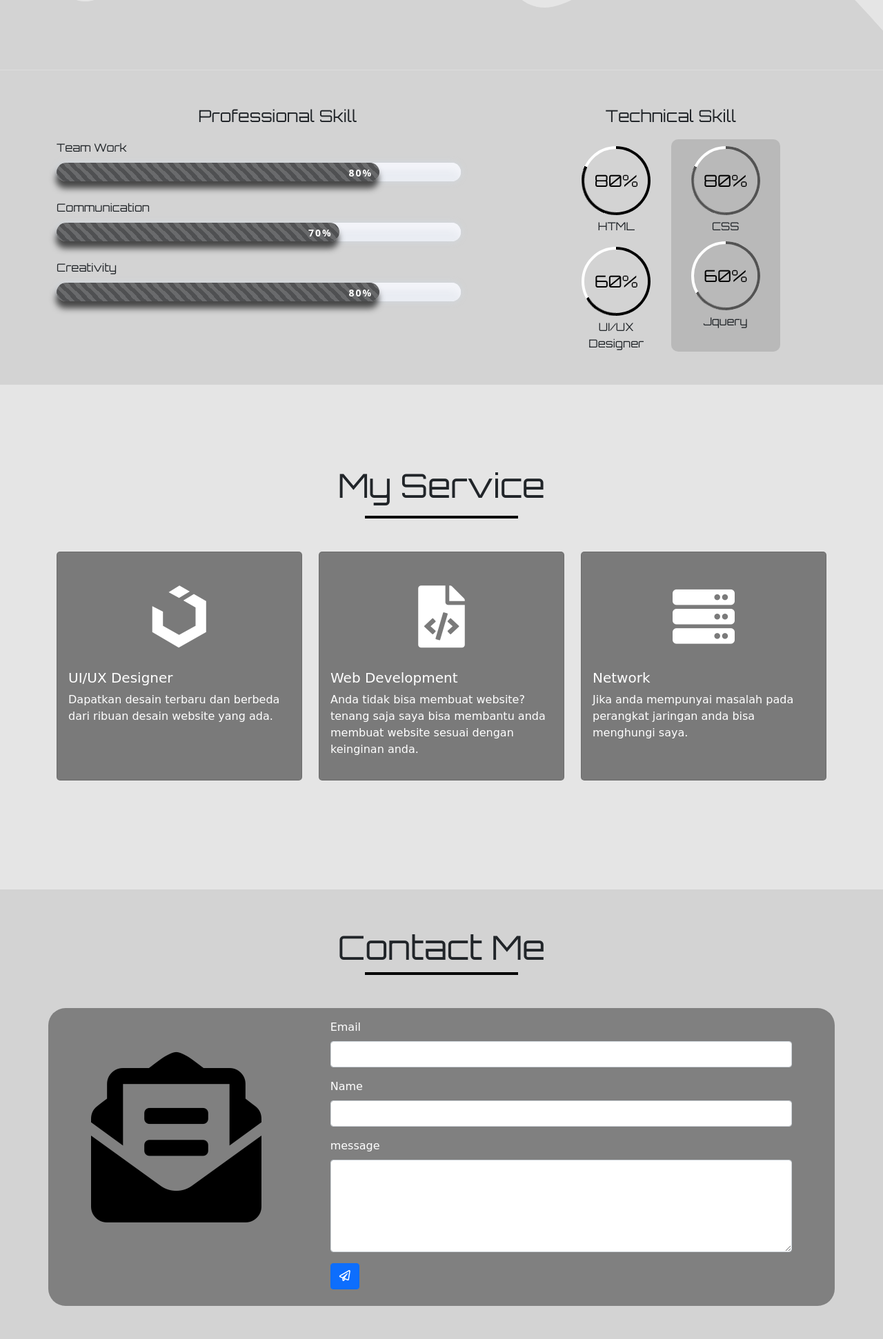
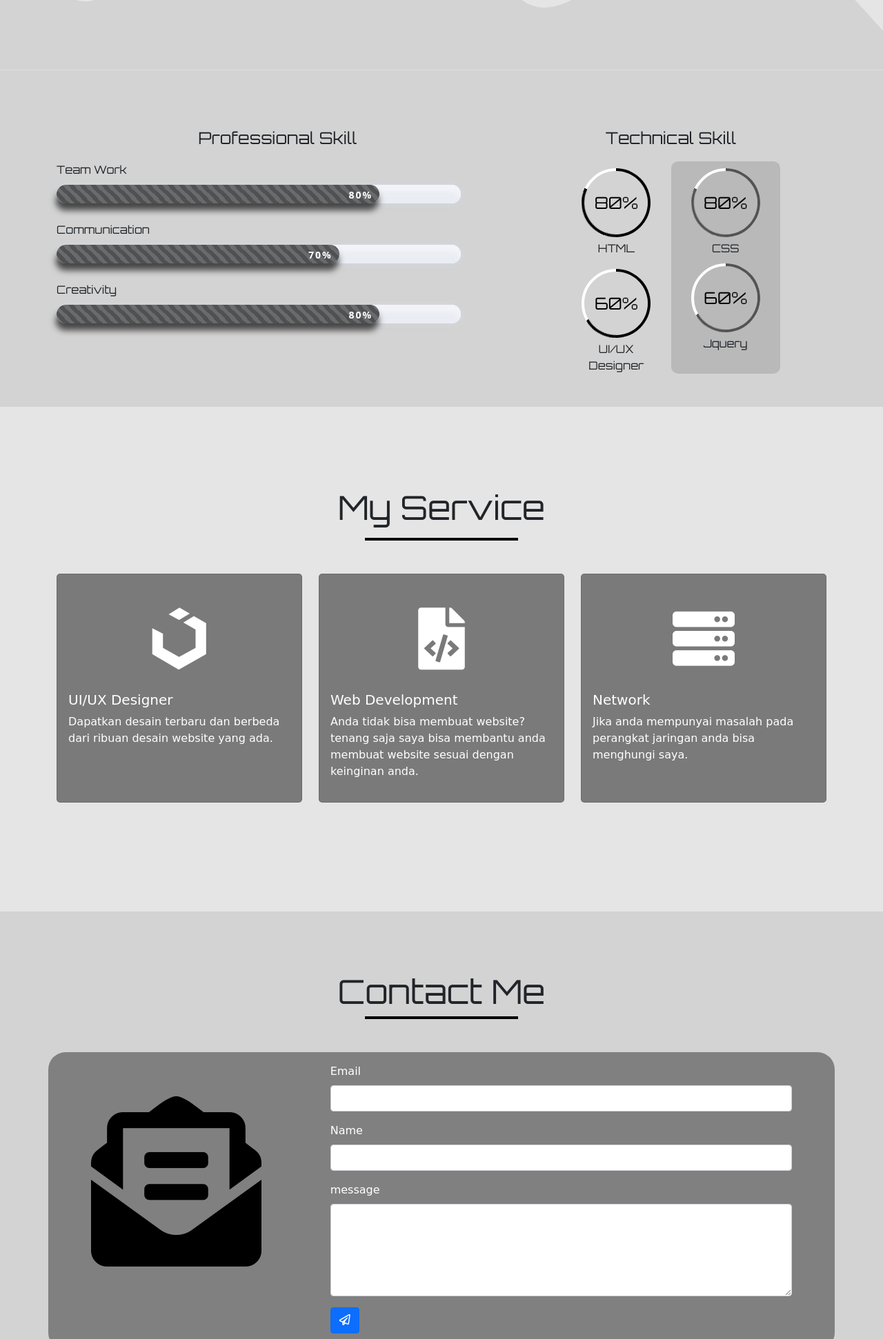
Before and after one commit to Andik1402/andika.github.io, a plain HTML site: page index.html in a window 1280 px wide. Shown: the part 2315-4257 px from the top of the page at 69% size. Drawn offline with nearby package versions, Linux system fonts and the light colour scheme; a web font is replaced by a local one.

Commit message:
fix padding

```diff
--- a/index.html
+++ b/index.html
@@ -186,7 +186,7 @@
     <svg xmlns="http://www.w3.org/2000/svg" viewBox="0 0 1440 320"><path fill="#D3D3D3" fill-opacity="1" d="M0,64L24,101.3C48,139,96,213,144,208C192,203,240,117,288,96C336,75,384,117,432,128C480,139,528,117,576,90.7C624,64,672,32,720,64C768,96,816,192,864,213.3C912,235,960,181,1008,170.7C1056,160,1104,192,1152,186.7C1200,181,1248,139,1296,144C1344,149,1392,203,1416,229.3L1440,256L1440,320L1416,320C1392,320,1344,320,1296,320C1248,320,1200,320,1152,320C1104,320,1056,320,1008,320C960,320,912,320,864,320C816,320,768,320,720,320C672,320,624,320,576,320C528,320,480,320,432,320C384,320,336,320,288,320C240,320,192,320,144,320C96,320,48,320,24,320L0,320Z"></path></svg>
 
     <!-- skill -->
-    <section class="skill pb-5 pt-5" id="skill">
+    <section class="skill pb-5" id="skill">
         <div class="container">
             <div class="row">
                 <!-- professional skill -->
@@ -333,7 +333,7 @@
     </section>
 
     <!-- contact me -->
-    <section class="contactme pt-5 mb-5" id="contactme">
+    <section class="contactme mb-5" id="contactme">
         <div class="container">
             <div class="row mb-5 text-center justify-content-center">
                 <!-- title contact me -->
```
